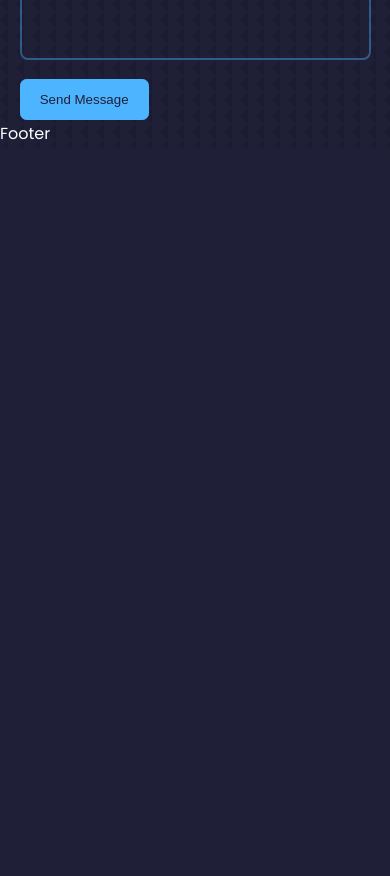
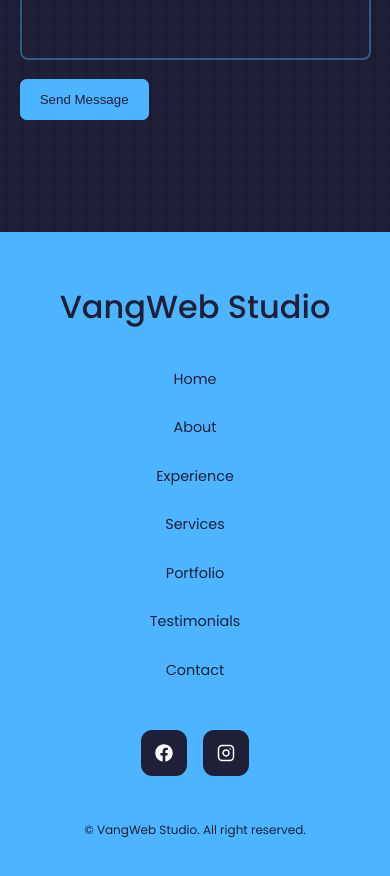
Before and after one commit to WNagorny/Portfolio-Website, a React (Create React App) app: page / in a window 390 px wide. Shown: the part 8740-9616 px from the top of the page. Before the commit the page ends 8887 px from the top, so only its background shows below. Built offline with nearby package versions, Linux system fonts and the light colour scheme.

Commit message:
finished footer section with media queries

```diff
--- a/src/components/contact/ContactItem.jsx
+++ b/src/components/contact/ContactItem.jsx
@@ -6,7 +6,7 @@
          <span className='contact__option-icon'>{icon}</span>
         <h4>{name}</h4>
         <h5>{info}</h5>
-        <a href={link} target='_blank'>Send a message</a>
+        <a href={link} target='_blank' rel='noreferrer'>Send a message</a>
 		</article>
 	)
 }
--- a/src/components/footer/Footer.jsx
+++ b/src/components/footer/Footer.jsx
@@ -1,10 +1,32 @@
 import React from 'react'
 import './footer.css'
+import { FaFacebook} from 'react-icons/fa'
+import { FiInstagram } from 'react-icons/fi'
 
 
 function Footer() {
   return (
-    <div>Footer</div>
+    <footer>
+        <a href="#" className='footer__logo'>VangWeb Studio</a>
+        <ul className='links'>
+          <li><a href="#">Home</a></li>
+          <li><a href="#about">About</a></li>
+          <li><a href="#experience">Experience </a></li>
+          <li><a href="#services">Services</a></li>
+          <li><a href="#portfolio">Portfolio</a></li>
+          <li><a href="#testimonials">Testimonials</a></li>
+          <li><a href="#contact">Contact</a></li>
+        </ul>
+
+        <div className="footer__socials">
+          <a href="htpps://facebook.com"><FaFacebook/></a>
+          <a href="htpps://instagram.com"><FiInstagram/></a>
+        </div>
+
+        <div className="footer__copyright">
+          <small>&copy; VangWeb Studio. All right reserved.</small>
+        </div>
+    </footer>
   )
 }
 
--- a/src/components/footer/footer.css
+++ b/src/components/footer/footer.css
@@ -0,0 +1,76 @@
+footer{
+   background: var(--color-primary);
+   padding: 3rem 0;
+   text-align: center;
+   font-size: 0.9rem;
+   margin-top: 7rem;
+}
+
+footer a{
+   color: var(--color-bg);
+}
+
+.footer__logo{
+   font-size: 2rem;
+   font-weight: 500;
+   margin-bottom: 2rem;
+   display: block;
+}
+
+.links{
+   display: flex;
+   flex-wrap: wrap;
+   justify-content: center;
+   gap: 2rem;
+   margin: 0 auto 3rem;
+}
+
+.footer__socials{
+   display: flex;
+   justify-content: center;
+   gap: 1rem;
+   margin-bottom: 4rem;
+}
+
+.footer__socials a{
+   background: var(--color-bg);
+   color: var(--color-white);
+   font-size: 18px;
+   padding: 0.8rem;
+   border-radius: 0.7rem;
+   display: flex;
+   border: 1px solid transparent;
+}
+
+.footer__socials a:hover{
+   background: transparent;
+   color: var(--color-bg);
+   border-color: var(--color-bg);
+}
+
+.footer__copyright{
+   margin-bottom: 4rem;
+   color: var(--color-bg);
+}
+
+
+/* ========= Media Queries (MEDIUM Devices) ================*/
+
+@media screen and (max-width: 1024px) {
+
+
+
+}
+
+/* ========= Media Queries (SMALL Devices) ================*/
+@media screen and (max-width: 600px) {
+
+   .links{
+      flex-direction: column;
+      gap: 1.5rem;
+   }
+
+   .footer__socials{
+      margin-bottom: 2.6rem;
+   }
+}
```
